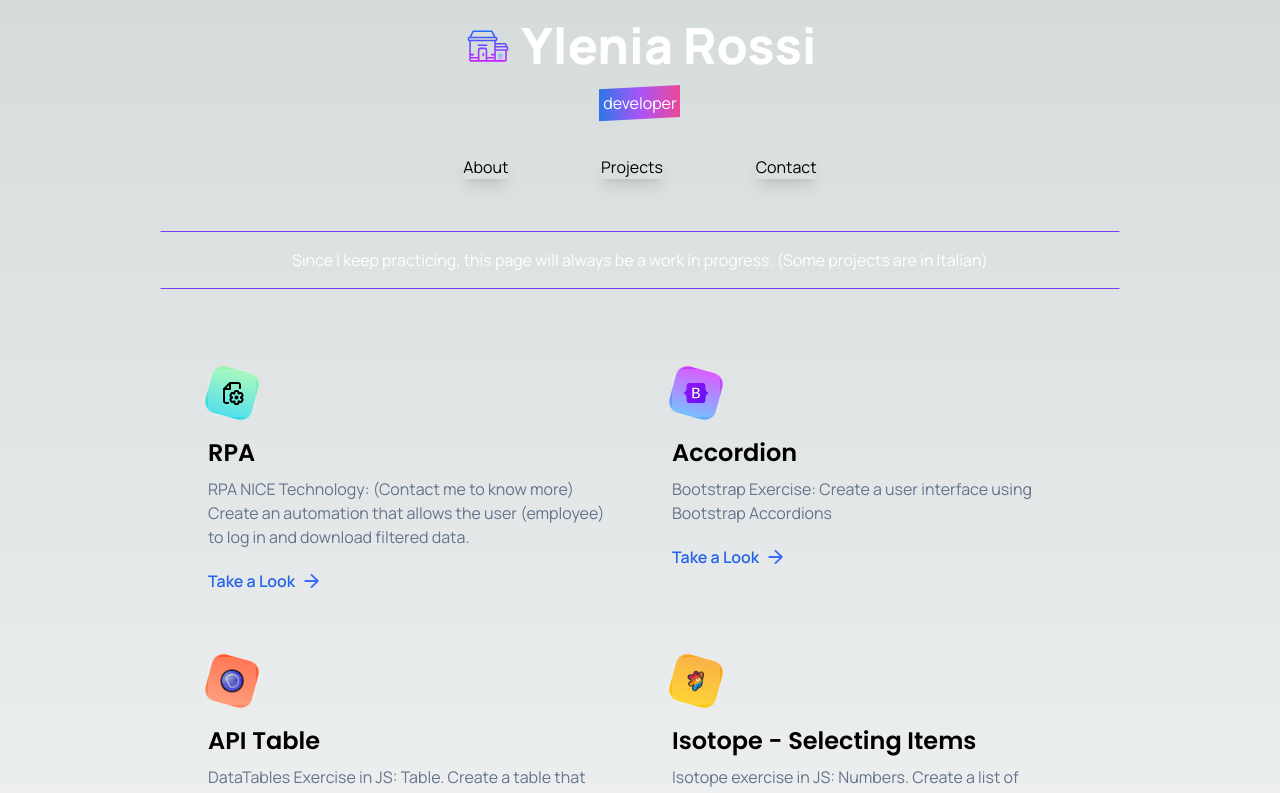
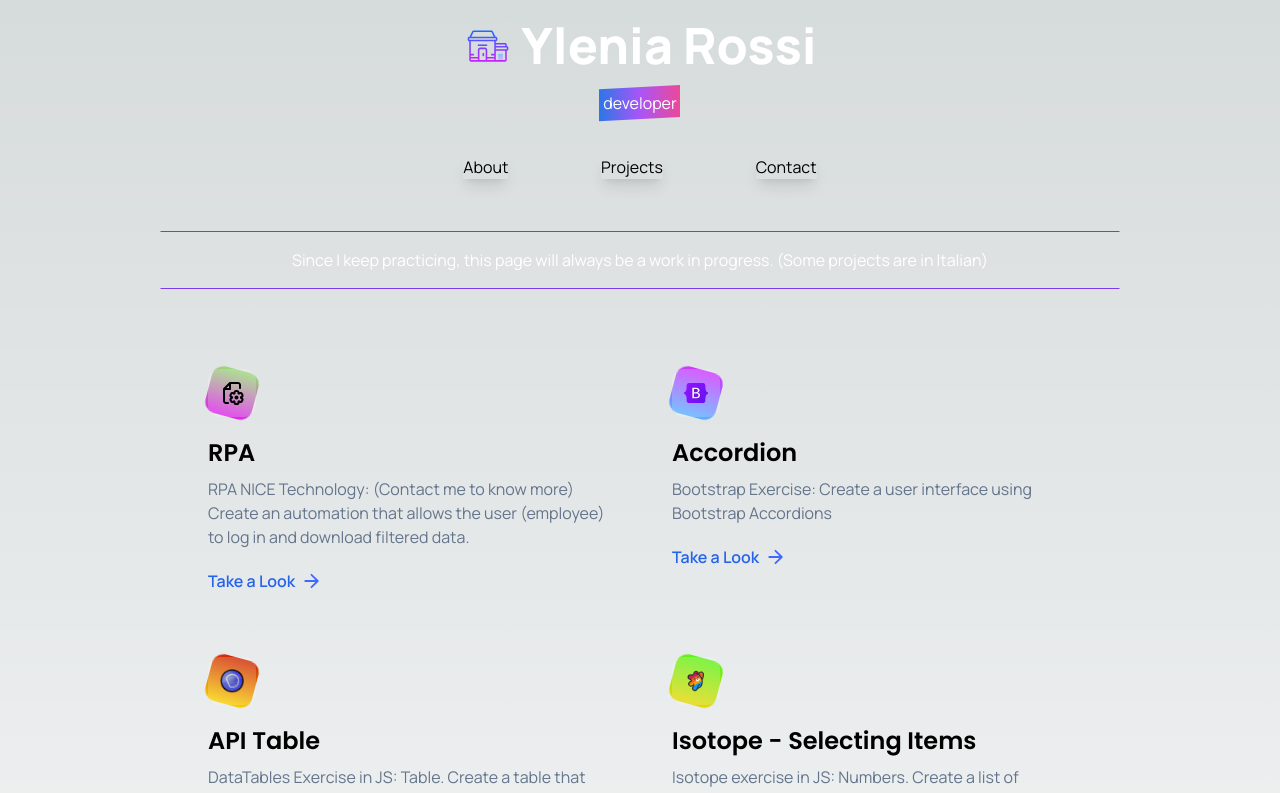
Before and after one commit to roxyle/portfolio, a Next.js app: page /Projects in a window 1280 px wide. Shown: the top 793 px of the page. Built offline with nearby package versions, Linux system fonts and the light colour scheme.

Commit message:
changed gradients in pw

```diff
--- a/src/styles/globals.css
+++ b/src/styles/globals.css
@@ -127,15 +127,15 @@ body {
 }
 
 .block-container .btn-back-red {
-  background: linear-gradient(#ff4b1f -20%, #ff9068 120%);
+  background: linear-gradient(#c90404 -20%, #fff200 120%);
 }
 
 .block-container .btn-back-green {
-  background: linear-gradient(#adfda2 -20%, #11d3f3 120%);
+  background: linear-gradient(#8bff61 -20%, #ea00ff 120%);
 }
 
 .block-container .btn-back-yellow {
-  background: linear-gradient(#f7971e -20%, #ffd200 120%);
+  background: linear-gradient(#42f71e -20%, #ffd200 120%);
 }
 
 .block-container .btn-back-blue {
```
